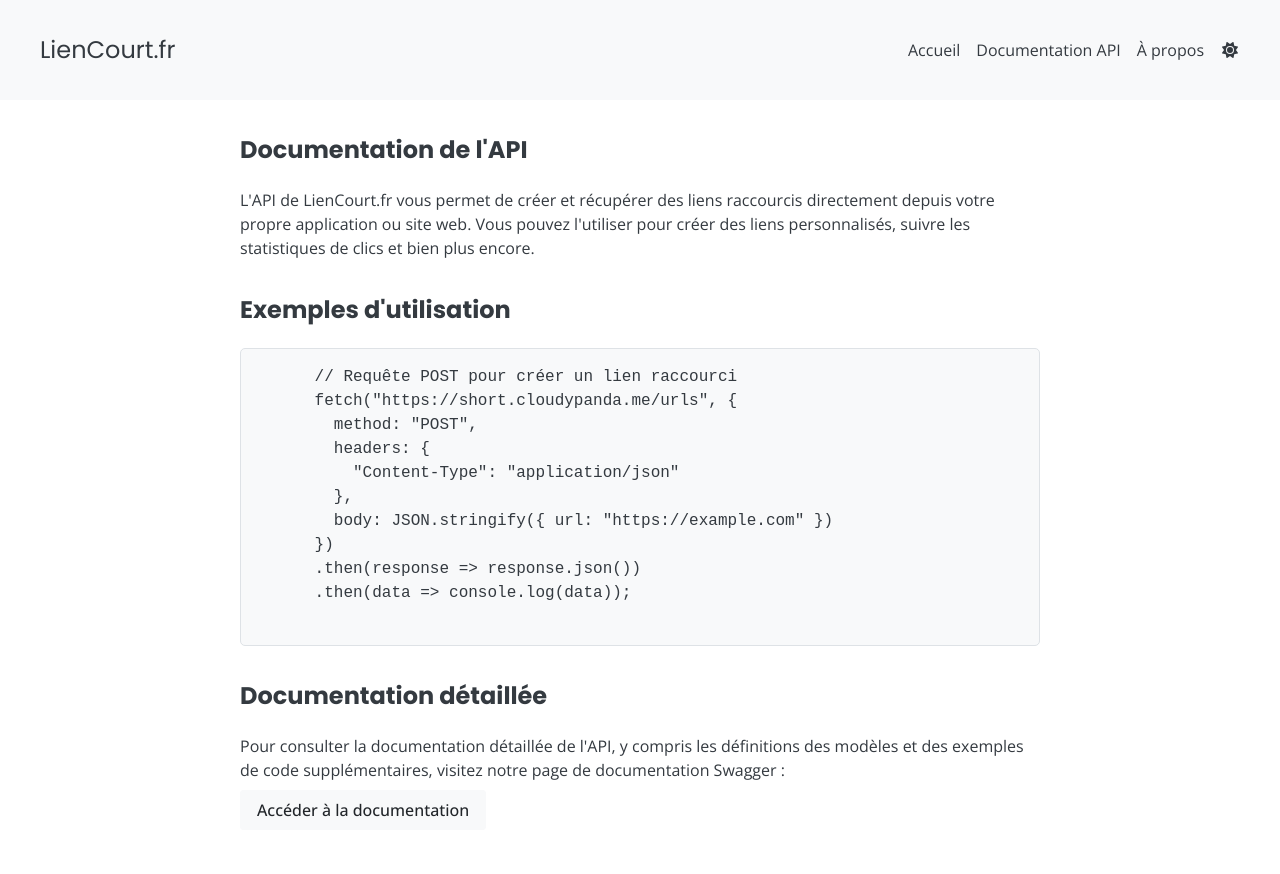
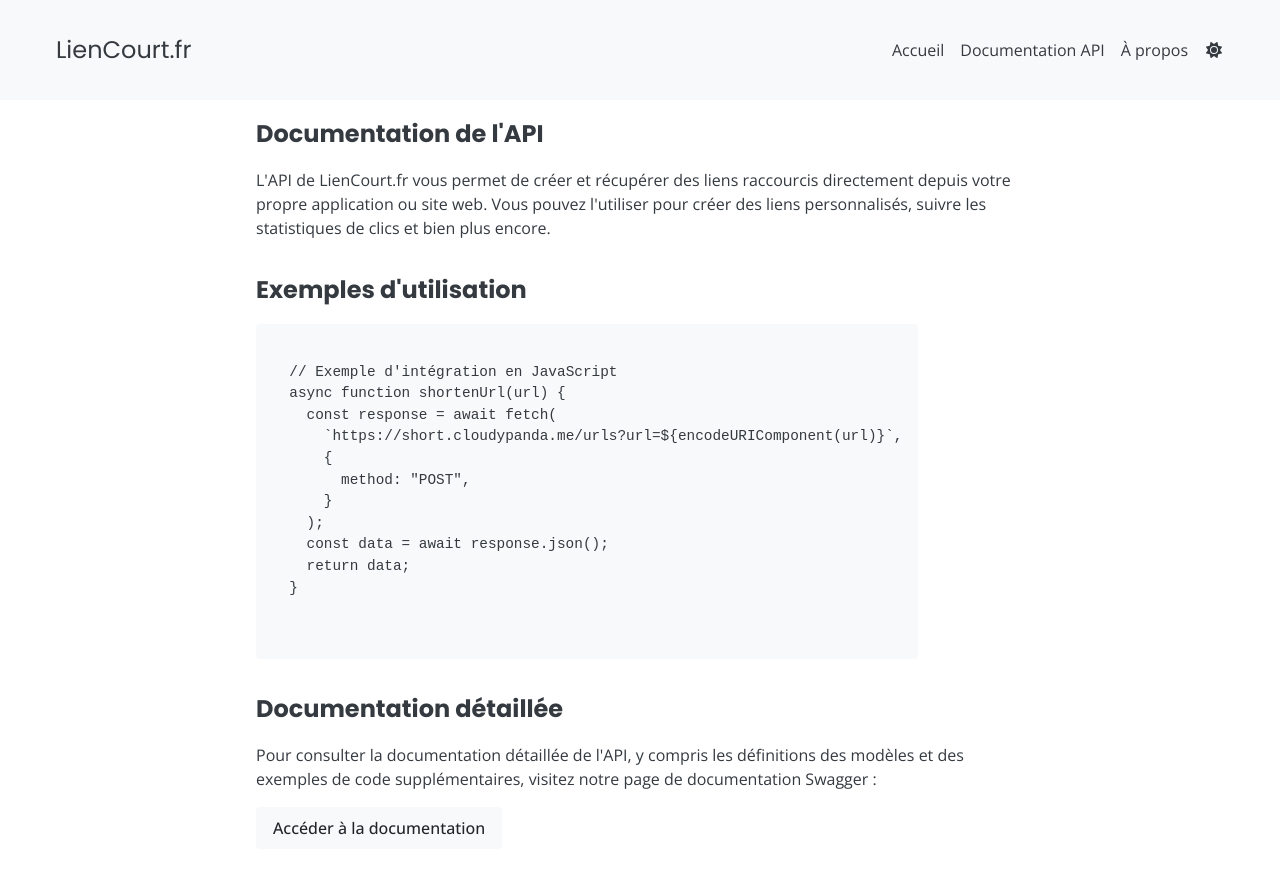
Before and after one commit to mathieuc22/url-shortener-frontend, a Vue app: page /api-docs in a window 1280 px wide. Shown: the top 874 px of the page. Built offline with nearby package versions, Linux system fonts and the light colour scheme.

Commit message:
Update on style

```diff
--- a/src/components/AdvantagesSection.vue
+++ b/src/components/AdvantagesSection.vue
@@ -1,5 +1,5 @@
 <template>
-  <h2 class="advantages__title">Pourquoi choisir LienCourt.fr ?</h2>
+  <h2 class="homepage-section__title">Pourquoi choisir LienCourt.fr ?</h2>
   <div class="advantages__cards">
     <div class="advantages-card">
       <font-awesome-icon icon="user-clock" class="advantages-card__icon" />
@@ -29,11 +29,6 @@
 </template>
 
 <style scoped>
-.advantages__title {
-  font-size: 1.5rem;
-  margin-bottom: 1rem;
-}
-
 .advantages__cards {
   display: flex;
   flex-direction: column;
--- /dev/null
+++ b/src/components/ApiCode.vue
@@ -0,0 +1,17 @@
+<template>
+  <pre>
+      <code>
+  // Exemple d'intégration en JavaScript
+  async function shortenUrl(url) {
+    const response = await fetch(
+      `https://short.cloudypanda.me/urls?url=${encodeURIComponent(url)}`,
+      {
+        method: "POST",
+      }
+    );
+    const data = await response.json();
+    return data;
+  }
+      </code>
+    </pre>
+</template>
--- a/src/components/ApiSection.vue
+++ b/src/components/ApiSection.vue
@@ -1,37 +1,20 @@
 <template>
-  <h2 class="api-section__title">API REST pour les développeurs</h2>
+  <h2 class="homepage-section__title">API REST pour les développeurs</h2>
   <p class="api-section__description">
     Utilisez notre API REST pour intégrer facilement la réduction d'URL dans vos
     applications. Consultez la documentation complète pour plus d'informations.
   </p>
-  <router-link to="/api-docs" class="button"
-    >Voir la documentation API</router-link
-  >
-  <pre class="api-section__code-example">
-        <code>
-  // Exemple d'intégration en JavaScript
-  async function shortenUrl(url) {
-    const response = await fetch(`https://short.cloudypanda.me/urls?url=${encodeURIComponent(url)}`, {
-      method: "POST"
-    });
-    const data = await response.json();
-    return data;
-  }
-        </code>
-      </pre>
+  <router-link to="/api-docs" class="button">Voir la documentation API</router-link>
+  <api-code></api-code>
 </template>
 
 <script setup>
 import { useRouter } from "vue-router";
+import ApiCode from "./ApiCode.vue";
 const router = useRouter();
 </script>
 
 <style scoped>
-.api-section__title {
-  font-size: 1.5rem;
-  margin-bottom: 1rem;
-}
-
 .api-section__description {
   margin-bottom: 1rem;
 }
--- a/src/components/HeroSection.vue
+++ b/src/components/HeroSection.vue
@@ -25,13 +25,13 @@ import ShortenerForm from "@/components/ShortenerForm.vue";
   display: flex;
   align-items: center;
   justify-content: center;
-  min-height: 40vh;
+  min-height: 30vh;
   padding: 2rem;
   position: relative;
 }
 
 .hero__overlay {
-  background-color: rgba(0, 0, 0, 0.5);
+  background-color: rgba(0, 0, 0, 0.6);
   position: absolute;
   top: 0;
   right: 0;
@@ -62,9 +62,6 @@ import ShortenerForm from "@/components/ShortenerForm.vue";
 /* Media Queries */
 
 @media screen and (min-width: 768px) {
-  .hero {
-    min-height: 60vh;
-  }
 
   .hero__title {
     font-size: 2.5rem;
--- a/src/components/LastResults.vue
+++ b/src/components/LastResults.vue
@@ -1,10 +1,10 @@
 <!-- LastResults.vue -->
 
 <template>
-    <section class="last-results">
-        <h2 class="last-results__title">Derniers liens raccourcis</h2>
+  <section class="homepage-section" v-if="recentShortenedUrls.length > 0">
+    <h2 class="homepage-section__title">Derniers liens raccourcis</h2>
     <ul class="last-results__list">
-            <li v-for="(result, index) in recentShortenedUrls" :key="index">
+      <li class="last-results__list-item" v-for="(result, index) in recentShortenedUrls" :key="index">
         <a :href="result.shortenedUrl" target="_blank" rel="noopener noreferrer">{{ result.shortenedUrl }}</a>
         <span class="last-results__original-url">{{ result.originalUrl }}</span>
       </li>
@@ -19,17 +19,6 @@ const { recentShortenedUrls } = useShortenedUrls();
 </script>
 
 <style scoped>
-.last-results {
-    padding: 2rem 0;
-}
-
-.last-results__title {
-    font-family: var(--font-family-heading);
-    font-size: 1.5rem;
-    margin-bottom: 1rem;
-    text-align: center;
-}
-
 .last-results__list {
   display: flex;
   flex-direction: column;
@@ -37,10 +26,19 @@ const { recentShortenedUrls } = useShortenedUrls();
   list-style: none;
   margin: 0;
   padding: 0;
+  width: 100%;
+}
+
+.last-results__list-item {
+  display: flex;
+  flex-wrap: wrap;
+}
+
+.last-results__list-item>* {
+  flex: 1;
 }
 
 .last-results__original-url {
   font-size: 0.875rem;
-    margin-left: 1rem;
 }
 </style>
--- a/src/pages/APIPage.vue
+++ b/src/pages/APIPage.vue
@@ -12,19 +12,7 @@
 
     <section class="section">
       <h2 class="section__title">Exemples d'utilisation</h2>
-      <pre>
-      // Requête POST pour créer un lien raccourci
-      fetch("https://short.cloudypanda.me/urls", {
-        method: "POST",
-        headers: {
-          "Content-Type": "application/json"
-        },
-        body: JSON.stringify({ url: "https://example.com" })
-      })
-      .then(response => response.json())
-      .then(data => console.log(data));
-            </pre
-      >
+      <ApiCode></ApiCode>
     </section>
 
     <section class="section">
@@ -34,14 +22,13 @@
         définitions des modèles et des exemples de code supplémentaires, visitez
         notre page de documentation Swagger :
       </p>
-      <a
-        class="button"
-        href="https://short.cloudypanda.me/docs"
-        target="_blank"
-        rel="noopener noreferrer"
-      >
+      <a class="button" href="https://short.cloudypanda.me/docs" target="_blank" rel="noopener noreferrer">
         Accéder à la documentation
       </a>
     </section>
   </div>
 </template>
+
+<script setup>
+import ApiCode from '../components/ApiCode.vue';
+</script>
--- a/src/pages/HomePage.vue
+++ b/src/pages/HomePage.vue
@@ -1,13 +1,11 @@
 <template>
   <div class="home-page">
     <HeroSection />
-    <section class="shortener-section">
-      <LastResults />
-    </section>
-    <section class="advantages-section">
+    <LastResults />
+    <section class="homepage-section">
       <advantages-section></advantages-section>
     </section>
-    <section class="api-section">
+    <section class="homepage-section">
       <ApiSection />
     </section>
   </div>
@@ -20,25 +18,36 @@ import AdvantagesSection from "@/components/AdvantagesSection.vue";
 import ApiSection from "@/components/ApiSection.vue";
 </script>
 
-<style scoped>
+<style>
 .home-page {
   display: flex;
   flex-direction: column;
   gap: 2rem;
 }
 
-.shortener-section,
-.api-section,
-.advantages-section {
+.homepage-section {
   padding: 1.5rem;
   background-color: var(--color-bg-secondary);
+  width: 100%;
+  margin: 1rem auto;
+  max-width: 800px;
+  display: flex;
+  flex-direction: column;
+  gap: 1rem;
+  justify-content: center;
+  align-items: center;
+}
+
+.homepage-section__title {
+  font-weight: bold;
+  font-size: 1.5rem;
+  margin-bottom: 1rem;
+  text-align: center;
 }
 
 @media screen and (min-width: 768px) {
 
-  .shortener-section,
-  .api-section,
-  .advantages-section {
+  .homepage-section {
     margin: 1rem auto;
     max-width: 800px;
   }
--- a/src/style.css
+++ b/src/style.css
@@ -1,4 +1,4 @@
-@import url('https://fonts.googleapis.com/css2?family=Open+Sans:wght@300;400;500&family=Poppins:wght@400;500;700&display=swap');
+@import url("https://fonts.googleapis.com/css2?family=Open+Sans:wght@300;400;500&family=Poppins:wght@400;500;700&display=swap");
 
 /* Variables CSS */
 :root {
@@ -28,6 +28,16 @@
   --color-dark: #f8f9fa;
 }
 
+/* Base */
+
+*,
+*:before,
+*:after {
+  margin: 0;
+  padding: 0;
+  box-sizing: border-box;
+}
+
 button,
 input,
 optgroup,
@@ -53,7 +63,12 @@ body {
   padding: 0;
 }
 
-h1, h2, h3, h4, h5, h6 {
+h1,
+h2,
+h3,
+h4,
+h5,
+h6 {
   font-family: var(--font-family-heading);
   margin-top: 0;
 }
@@ -71,6 +86,7 @@ a:hover {
 .button {
   font-size: 1rem;
   font-weight: 500;
+  text-align: center;
   padding: 0.5rem 1rem;
   background-color: var(--color-light);
   border: 1px solid var(--color-light);
@@ -92,34 +108,24 @@ a:hover {
   padding: 1rem;
 }
 
-
 .page {
   max-width: 800px;
   margin: 0 auto;
-  padding: 2rem;
+  padding: 1rem;
 }
 
 .section {
   margin-bottom: 2rem;
+  display: flex;
+  flex-direction: column;
+  justify-content: center;
+  align-items: center;
+  gap: 1rem;
 }
 
 .section__intro p {
   font-size: 1.1rem;
   line-height: 1.5;
-}
-
-.section__title h1,
-.section__title h2 {
-  font-weight: bold;
-  margin-bottom: 1rem;
-}
-
-.section pre {
-  background-color: #f8f9fa;
-  border: 1px solid #dee2e6;
-  border-radius: 5px;
-  padding: 1rem;
-  white-space: pre-wrap;
 }
 
 .section__description,
@@ -130,9 +136,33 @@ a:hover {
 
 .section__list {
   list-style-type: disc;
+  padding-left: 1.5rem;
+}
+
+.section__title {
+  font-weight: bold;
+  font-size: 1.5rem;
+  text-align: center;
+}
+
+pre {
+  background-color: var(--color-light);
+  padding: 1rem;
+  border-radius: 4px;
+  font-size: 0.9rem;
+  white-space: pre-wrap;
+  max-width: 100%;
+  overflow-x: auto;
 }
 
 /* Media queries for larger screens */
 @media (min-width: 768px) {
-  /* ... */
+  .section {
+    align-items: flex-start;
+    gap: 1rem;
   }
+
+  .section__title {
+    text-align: left;
+  }
+}
```
Lines whose indentation alone changed are shown as unchanged.
